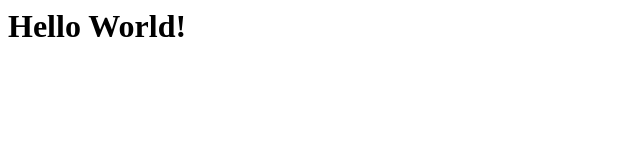
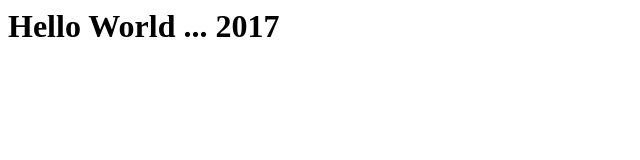
Before and after one commit to hsndev/HiHi, a plain HTML site: page index.html in a window 1280 px wide. Shown: the whole page, without its empty margins (0-640 px from the left). Drawn offline with Linux system fonts and the light colour scheme.

Commit message:
2nd commmit

```diff
--- a/index.html
+++ b/index.html
@@ -3,6 +3,6 @@
 <title>Hello World</title>
 </head>
 <body>
-<h1>Hello World!</h1>
+<h1>Hello World ... 2017 </h1>
 </body>
 </html>
```
